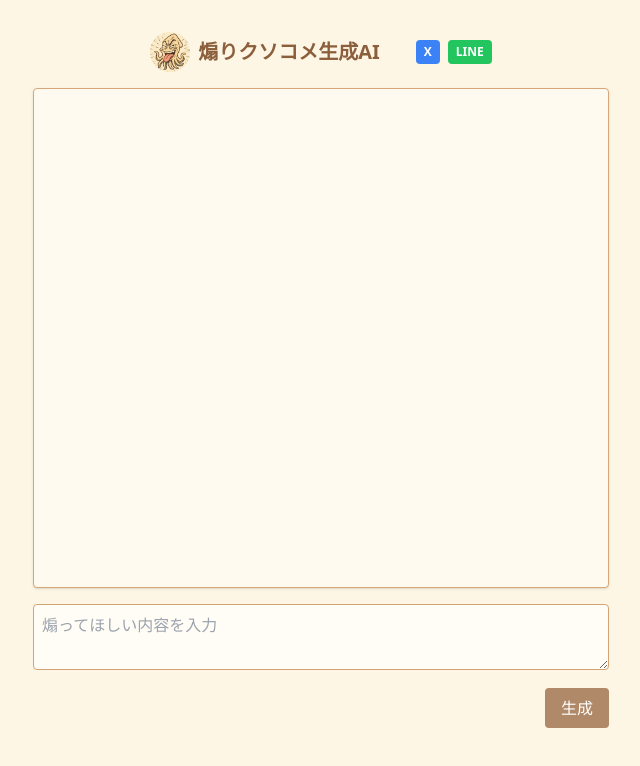
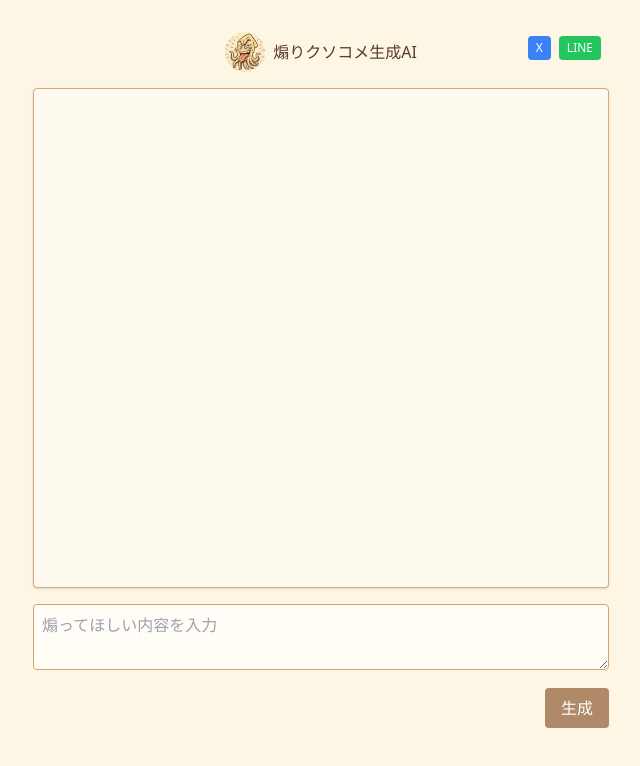
Before and after one commit to yanoyuto/kuso-comment-ai, a Next.js app: page / in a window 1280 px wide. Shown: the top 766 px of the page, without its empty margins (319-959 px from the left). Built offline with nearby package versions, Linux system fonts and the light colour scheme.

Commit message:
シェアボタン調整

```diff
--- a/pages/index.js
+++ b/pages/index.js
@@ -41,13 +41,13 @@ export default function Home() {
       <div className="min-h-screen bg-[#fef6e4] font-sans flex flex-col items-center py-8 text-[#5b3a29]">
 
         {/* タイトル + シェアボタン（横並び） */}
-        <div className="text-xl font-semibold text-[#8b5e3c] mb-4 flex items-center justify-between center max-w-xl">
-          <div className="flex items-center space-x-2">
+        <div className="w-full max-w-xl mb-4 relative">
+          <div className="flex justify-center items-center space-x-2">
             <img src="/ai-icon.png" alt="キャラ" className="w-10 h-10 rounded-full" />
             <span>煽りクソコメ生成AI</span>
           </div>
 
-          <div className="flex space-x-2 ml-9">
+          <div className="absolute top-1 right-2 flex space-x-2">
             <a
               href={twitterUrl}
               target="_blank"
```
